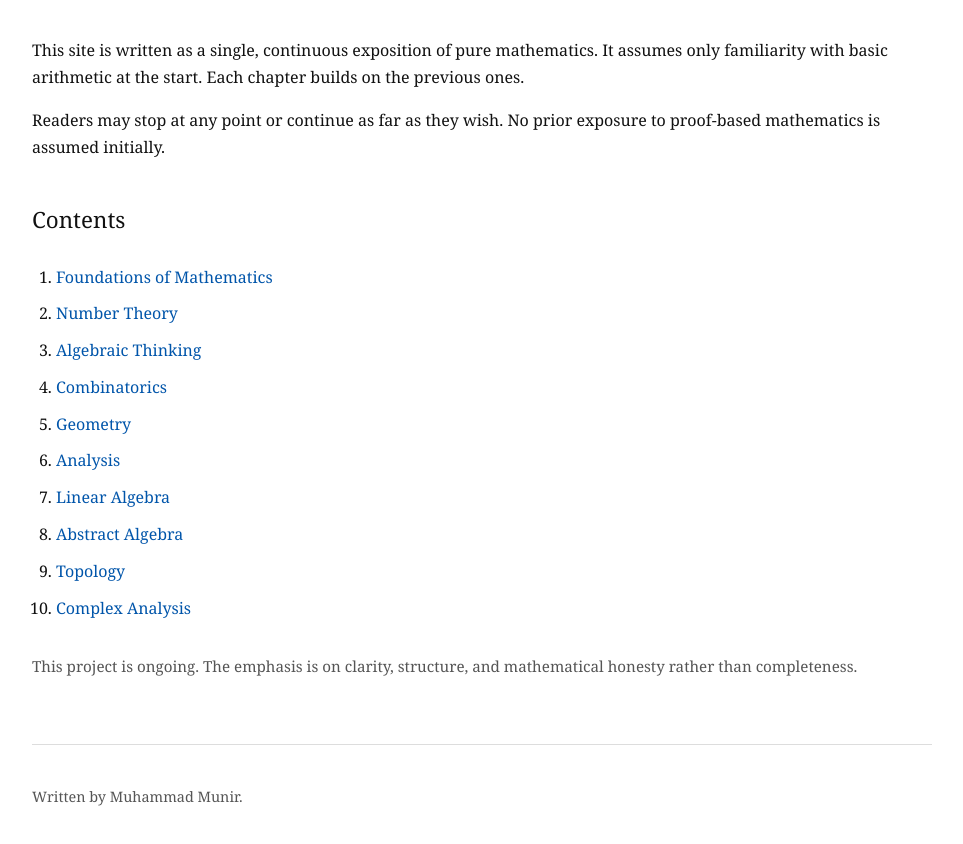
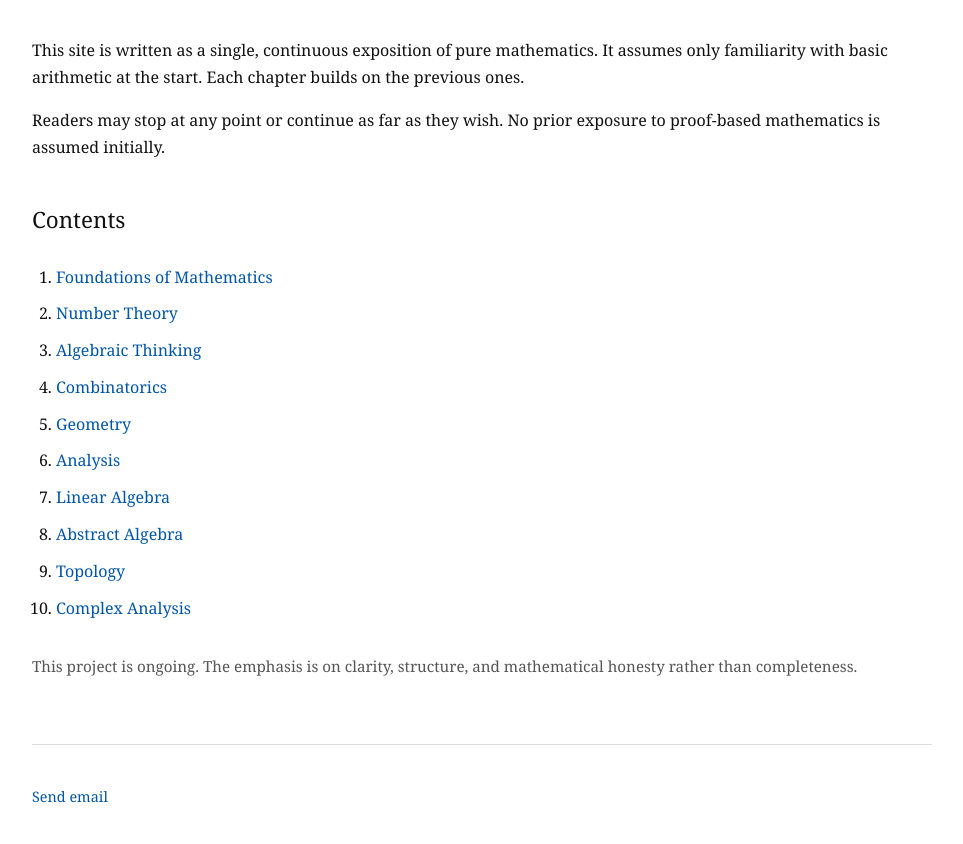
Before and after one commit to MES-UK/M-, a plain HTML site: page index.html in a window 1280 px wide. Shown: the part 192-1036 px from the top of the page, without its empty margins (158-1121 px from the left). Drawn offline with Linux system fonts and the light colour scheme.

Commit message:
Update index.html

```diff
--- a/index.html
+++ b/index.html
@@ -59,7 +59,7 @@
 
 <footer>
   <p>
-    Written by Muhammad Munir.
+    <p><a href="mailto:mathematicsexplainedsimply@gmail.com">Send email</a></p>
   </p>
 </footer>
 
```
